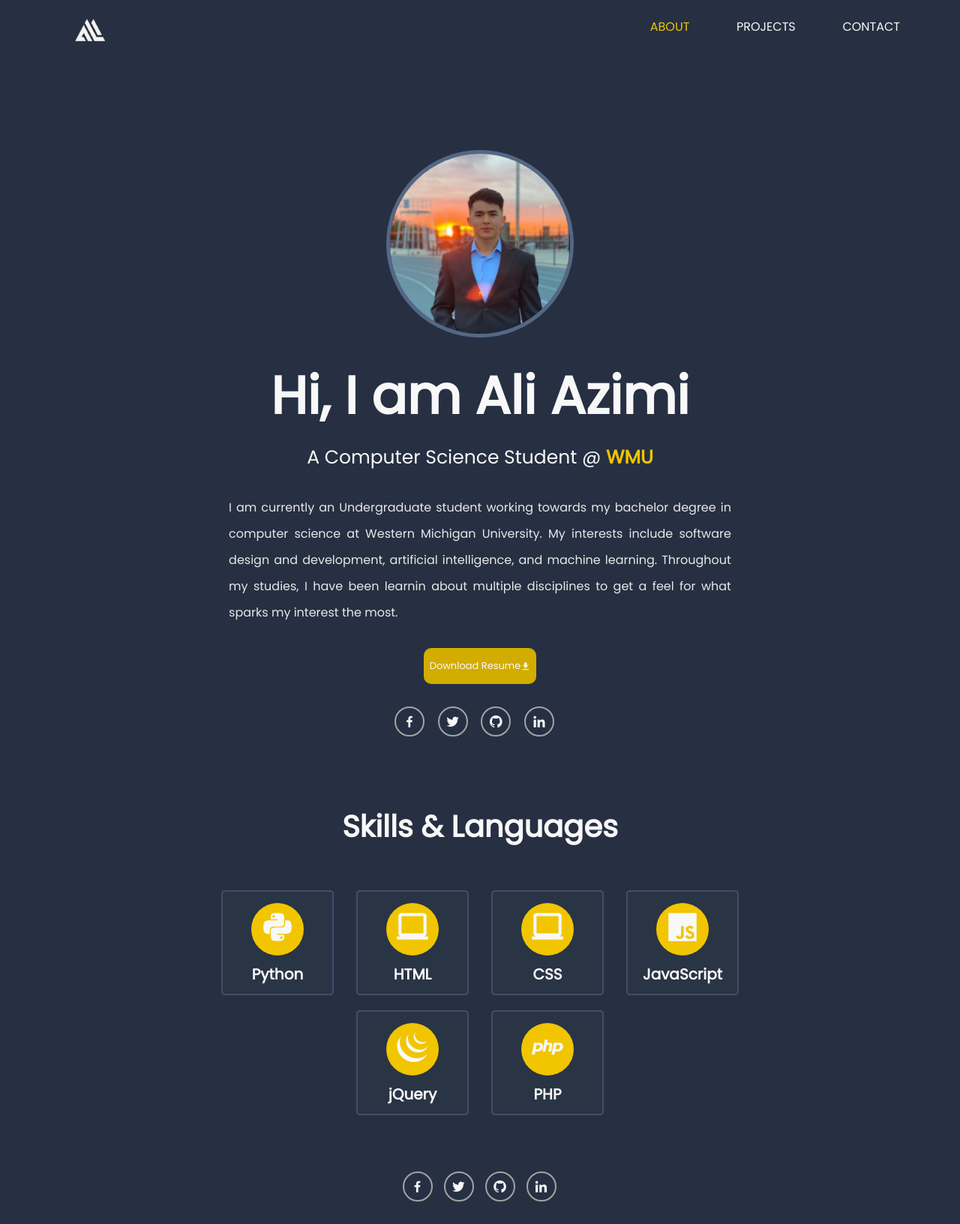
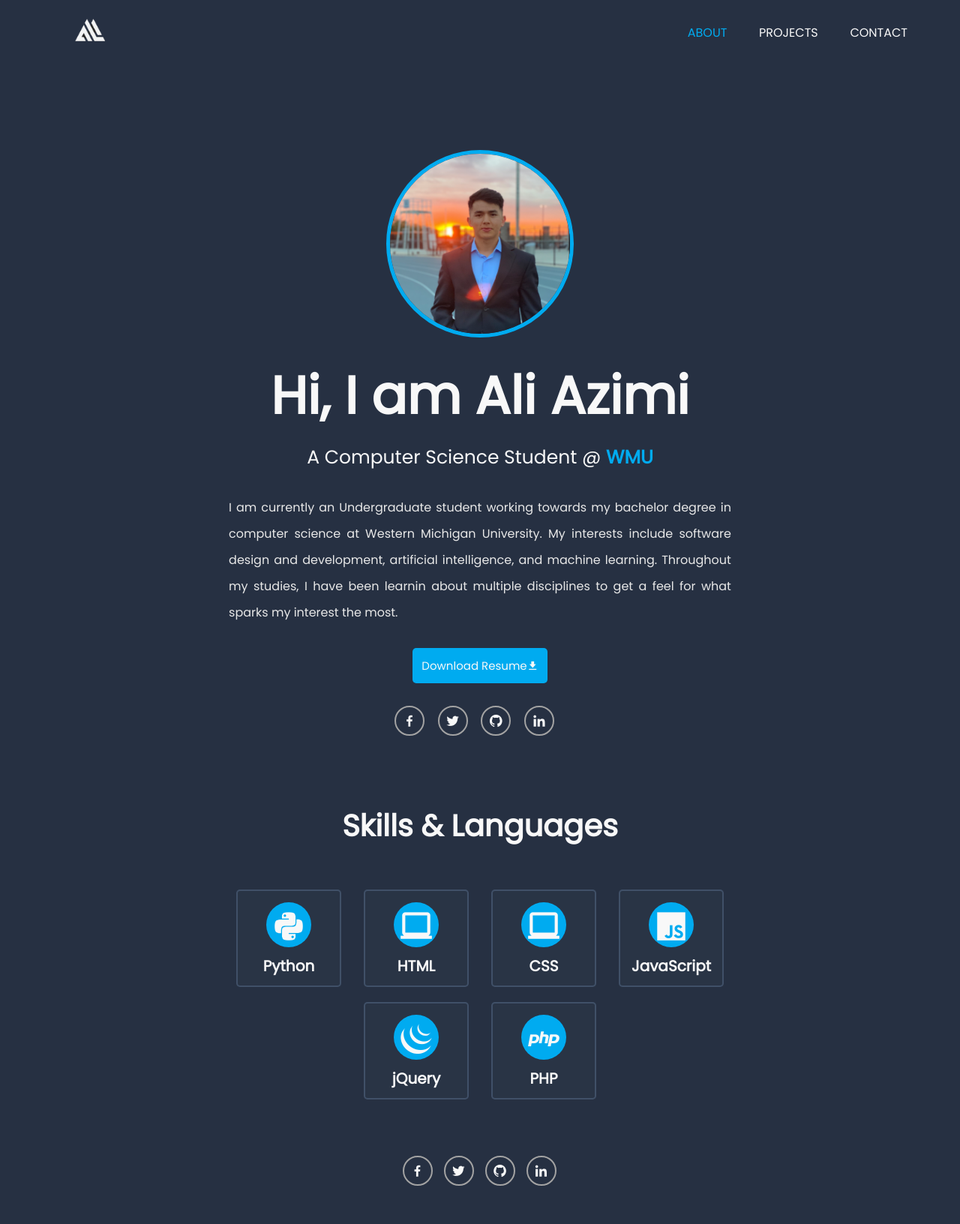
Before and after one commit to aliazim1/aliazim1.github.io, a PHP site: page / in a window 1280 px wide. Shown: the whole page at 75% size. After the commit the page ends 1581 px from the top, so only its background shows below. Run offline with PHP 8.4, Linux system fonts and the light colour scheme.

Commit message:
new version

```diff
--- a/index.html
+++ b/index.html
@@ -23,7 +23,7 @@
       <a href="/index.html"><img src="/images/logo.png" alt="logo" class="logo"></a>
       <i class='bx bx-menu menu-icon' id="menu-icon"></i>
       <ul class="nav-menu">
-        <li onclick="mainVisible()"  id="about" class="nav-link">About</li>
+        <li onclick="mainVisible()"  id="about" class="nav-link about-link">About</li>
         <li onclick="projectVisible()" id="proj" class="nav-link">Projects</li>
         <li onclick="contactVisible()"  id="cont" class="nav-link">Contact</li>
       </ul>
@@ -44,7 +44,8 @@
             disciplines to get a feel for what sparks my interest the most.
           </p>
         </div>
-        <a href="https://drive.google.com/uc?export=download&id=1plvPOtG3IB5VEYk4G2RhnBWEFfxNs0rL" download class="download">Download Resume <i class='bx bxs-download'></i></a>
+        <a href="/images/myResume.pdf" download class="download">Download Resume <i class='bx bxs-download'></i></a>
+        <!-- <a href="https://drive.google.com/uc?export=download&id=1plvPOtG3IB5VEYk4G2RhnBWEFfxNs0rL" onclick="downloadChart()" class="download">Download Resume <i class='bx bxs-download'></i></a> -->
         <div class="social-media">
           <a href="#"><i class='bx bxl-facebook'></i></a>
           <a href="#"><i class='bx bxl-twitter' ></i></a>
@@ -141,7 +142,7 @@
           </div>
 
           <div class="contact-col">
-            <div class="php"><i class='bx bxs-map'></i></div>
+            <div class="js"><i class='bx bxs-map'></i></div>
             <h1>Kalamazoo MI, USA</h1>
           </div>
         </div>
--- a/index.js
+++ b/index.js
@@ -37,66 +37,33 @@ document.querySelectorAll(".nav-link").forEach(n => n.addEventListener("click",
     navIcon.classList.remove('active');
     navMenu.classList.remove('active');
 }))
-// navbar sticky function
-// window.addEventListener("scroll", function() {
-//     var navbar = this.document.querySelector("nav");
-//     navbar.classList.toggle("sticky", this.scrollY > 0);
-// })
 
-
-// contact visivility
+// about me visivility
 function mainVisible() {
-    if (document.getElementById('main-intro').style.display == 'block') {
-        document.getElementById('main-intro').style.display = 'block';
-        document.getElementById('about').style.color = '#F1C500';
+    document.getElementById('main-intro').style.display = "block";
+    document.getElementById('projects').style.display = "none";
+    document.getElementById('contact').style.display = "none";
+    document.getElementById('about').style.color = '#00abf0';
     document.getElementById('proj').style.color = '#f8f8f8';
     document.getElementById('cont').style.color = '#f8f8f8';
-        document.getElementById("contact").style.display = "none";
-        document.getElementById('projects').style.display = 'none';
-    } else {
-        document.getElementById('main-intro').style.display = 'block';
-        document.getElementById('projects').style.display = 'none';
-        document.getElementById("contact").style.display = "none";
-        document.getElementById('about').style.color = '#F1C500';
-        document.getElementById('proj').style.color = '#f8f8f8';
-        document.getElementById('cont').style.color = '#f8f8f8';
-    }
 }
 
 // projects visibility
 function projectVisible() {
-    if (document.getElementById('main-intro').style.display == 'block') {
-        document.getElementById('main-intro').style.display = 'none';
-        document.getElementById("contact").style.display = "none";
-        document.getElementById('projects').style.display = 'block';
-        document.getElementById('proj').style.color = '#F1C500';
+    document.getElementById('projects').style.display = "block";
+    document.getElementById('contact').style.display = "none";
+    document.getElementById('main-intro').style.display = "none";
+    document.getElementById('proj').style.color = '#00abf0';
     document.getElementById('about').style.color = '#f8f8f8';
     document.getElementById('cont').style.color = '#f8f8f8';
-    } else {
-        document.getElementById("contact").style.display = "none";
-        document.getElementById('main-intro').style.display = 'none';
-        document.getElementById('projects').style.display = 'block';
-        document.getElementById('proj').style.color = '#F1C500';
-        document.getElementById('about').style.color = '#f8f8f8';
-        document.getElementById('cont').style.color = '#f8f8f8';
-    }
 }
 
 // contact visivility
 function contactVisible() {
-    if (document.getElementById('main-intro').style.display == 'block') {
-        document.getElementById('main-intro').style.display = 'none';
-        document.getElementById("contact").style.display = "block";
-        document.getElementById('projects').style.display = 'none';
-        document.getElementById('cont').style.color = '#F1C500';
-        document.getElementById('about').style.color = '#f8f8f8';
-        document.getElementById('proj').style.color = '#f8f8f8';
-    } else {
-        document.getElementById('main-intro').style.display = 'none';
-        document.getElementById('projects').style.display = 'none';
-        document.getElementById("contact").style.display = "block";
-        document.getElementById('cont').style.color = '#F1C500';
+    document.getElementById('contact').style.display = "block";
+    document.getElementById('main-intro').style.display = "none";
+    document.getElementById('projects').style.display = "none";
+    document.getElementById('cont').style.color = '#00abf0';
     document.getElementById('about').style.color = '#f8f8f8';
     document.getElementById('proj').style.color = '#f8f8f8';
 }
-}
--- a/style.css
+++ b/style.css
@@ -1,14 +1,12 @@
-#projects, #contact {
+.projects, .contact {
     display: none;
 }
-#main-intro {
-    display: block;
-}
+
 .projects, .contact{
     margin-top: -10rem;
 }
-#about {
-    color: #F1C500;
+.about-link {
+    color: #00abf0;
 }
 
 * {
@@ -77,30 +75,40 @@ nav {
 
 nav ul {
     float: right;
-    margin-right: 5rem;
-}
-
-nav ul li {
-    display: inline-block;
-    line-height: 7rem;
-    margin: 0 1rem;
+    margin: 3rem 5rem auto auto;
+    justify-content: center;
+    align-items: center;
+    text-align: center;
 }
 
 .nav-link {
-    color: #f8f8f8;
+    position: relative;
+    display: inline-block;
+    height: 3rem;
     font-size: 1.6rem;
     text-transform: uppercase;
-    padding: 1px 2rem;
+    margin: 1px 2rem;
+    z-index: 1;
+    overflow: hidden;
 }
-
+.nav-link::before {
+    content: "";
+    position: absolute;
+    left: 0;
+    bottom: 0;
+    width: 0;
+    height: 0.2rem;
+    border-radius: 1rem;
+    background-color: #0d8fc2;
+    transition: 0.5s;
+}
+.nav-link:hover::before {
+    width: 100%;
+}
 .nav-link:hover {
     cursor: pointer;
 }
 
-a:hover, a.active {
-    color:  #F1C500;
-    transition: 0.5s;
-}
 
 #menu-icon {
     font-size: 3.6rem;
@@ -140,7 +148,7 @@ a:hover, a.active {
     border-radius: 50%;
     margin-top: 3rem;
     margin-bottom: 2rem;
-    border: 0.5rem solid #546785;
+    border: 0.5rem solid #00abf0;
 }
 .main-home h1 {
     font-size: 7rem;
@@ -159,7 +167,7 @@ a:hover, a.active {
     margin-bottom: 3rem;
 }
 span {
-    color:  #F1C500;
+    color:  #00abf0;
     font-weight: 600;
 }
 .about-me {
@@ -206,32 +214,42 @@ span {
 }
 
 .social-media a:hover {
-    background-color: #F1C500;
+    background-color: #00abf0;
     transform: scale(1.05);
 }
 
-.download {
+
+.btn, .main-intro .download {
+    position: relative;
     display: inline-flex;
     justify-content: center;
     align-items: center;
-    padding: 1.4rem 0 ;
-    margin: 0 auto;
+    padding: 1.2rem;
     margin-top: 3rem;
-    width: 15rem;
-    font-size: 1.3rem;
+    width: auto;
+    font-size: 1.5rem;
     color: #f8f8f8;
-    background-color: #d3ac00;
-    border-radius: 1rem;
-    transition: width 0.5s, height 0.5s, transform 0.5s ease;
+    border-radius: 0.5rem;
+    background-color: #00abf0;
+    z-index: 1;
+    overflow: hidden;
+}
+.main-intro .download::before, .btn::before {
+    content: "";
+    position: absolute;
+    left: 0;
+    top: 0;
+    width: 0;
+    height: 100%;
+    background-color: #0d8fc2;
+    transition: 0.5s;
+    z-index: -1;
+}
+.main-intro .download:hover::before, .btn:hover::before{
+    width: 100%;
 }
 
-.download:hover {
-    color: #f8f8f8;
-    background-color: #d3ac00c7;
-    transform: scale(1.04);
-}
-
-/* skills section styling */
+/* ================= skills section styling ================= */
 .skills h1, .projects h1, .contact h1 {
     padding-top: 4rem;
     margin-bottom: 5rem;
@@ -240,9 +258,9 @@ span {
 
 .python, .js, .php, .jq, .bootstr {
     display: inline-block;
-    width: 7rem;
-    height: 7rem;
-    background-color: #F1C500;
+    width: 6rem;
+    height: 6rem;
+    background-color: #00abf0;
     border-radius: 50%;
     font-size: 5rem;
     transition: 0.5s ease;
@@ -259,25 +277,39 @@ span {
 }
 
 .col {
+    position: relative;
+    z-index: 1;
+    overflow: hidden;
     margin: 0.5rem 1rem;
     padding: 15px;
-    width: 15rem;
-    height: 14rem;
+    width: 14rem;
+    height: 13rem;
     border: 0.2rem solid #5467858d;
     border-radius: 0.5rem;
     background-color: #2d38498d;
     transition: width 0.5s, height 0.5s, transform 0.5s ease;
 }
 
-.col:hover {
-    background-color: #0064d625;
-    transform: scale(1.05);
+.col::before {
+    content: "";
+    position: absolute;
+    left: 0;
+    top: 0;
+    width: 0;
+    height: 100%;
+    background-color: #42536c8d;
+    transition: 0.5s;
+    z-index: -1;
+}
+
+.col:hover::before {
+    width: 100%;
 }
 .col h1 {
     margin-top: -3rem;
 }
 
-/* ---------- projects section styling ---------- */
+/* ================= projects section styling =================  */
 
 .proj-container {
     display: flex;
```
Also changed, not shown: other parts of style.css (+33 -31 lines), 3 other files. Lines whose indentation alone changed are shown as unchanged.
